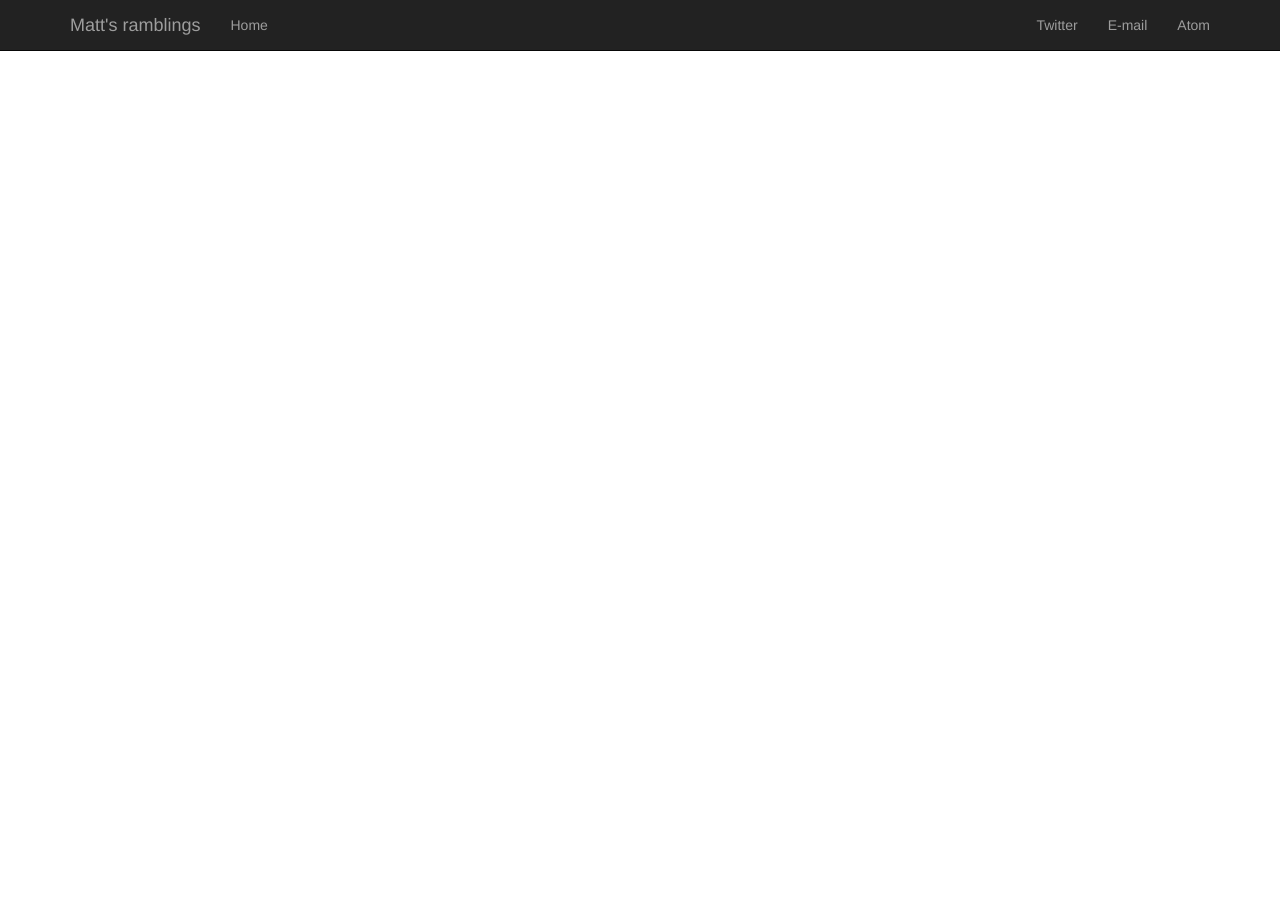
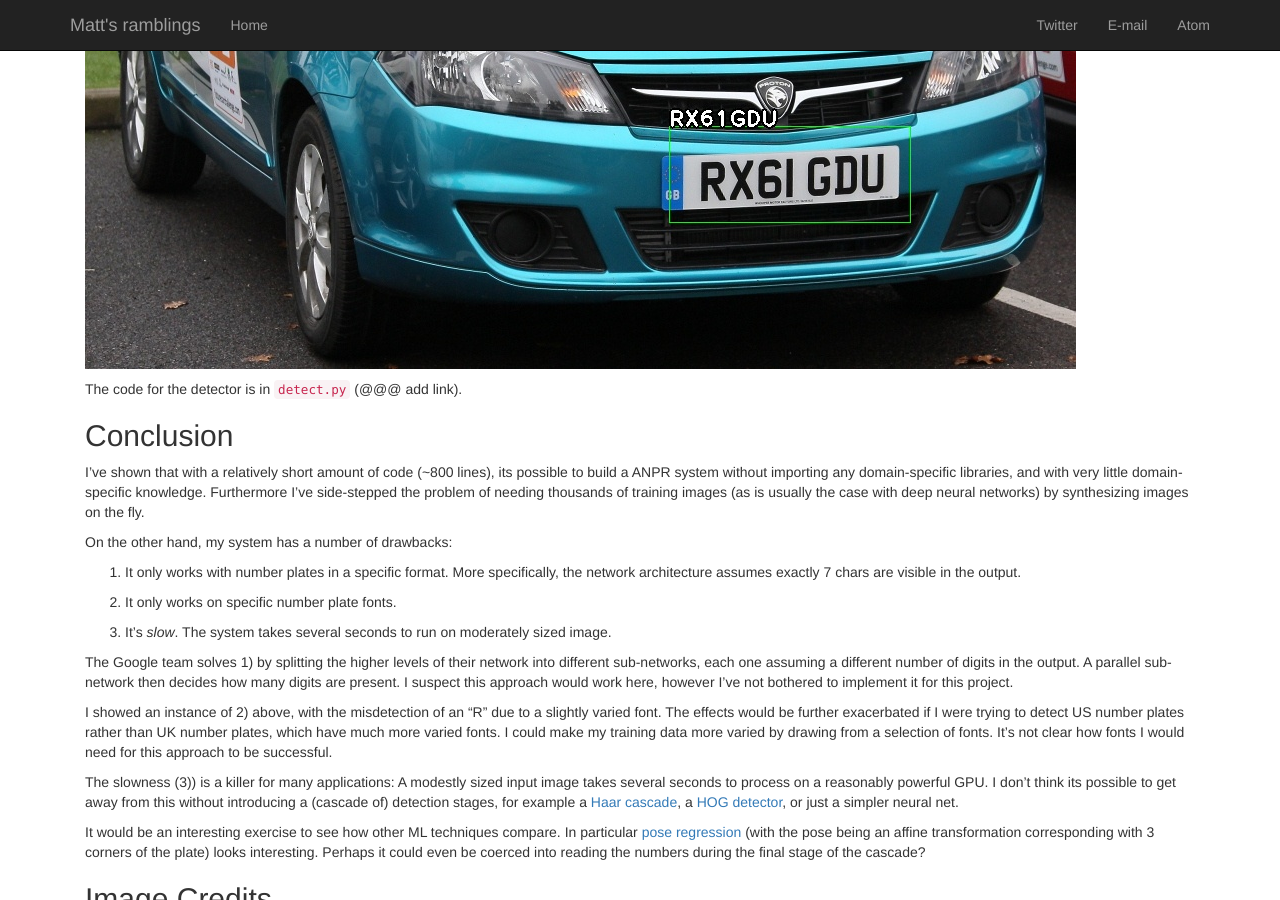
Before and after one commit to matthewearl/matthewearl.github.io, a Jekyll site: the page built from _posts/2016-04-17-cnn-anpr.md, in a window 1280 px wide and 900 px high, scrolled down 6951 px. Built offline with Jekyll 4.4.1, drawn with Linux system fonts in a browser that asks for light colours; nearby versions of some CDN libraries; formulas are drawn with MathJax 3; some of the changed text lies outside the part shown.

Commit message:
Deep ANPR: Add a negative result as well as a conclusion

```diff
--- a/_posts/2016-04-17-cnn-anpr.md
+++ b/_posts/2016-04-17-cnn-anpr.md
@@ -220,7 +220,82 @@
 * The license number corresponding with the box in the group that had the
   highest probability of being present.
 
+Here's the detector applied to the image at the top of this post:
+
+{% include img.html src="/assets/cnn-anpr/out-bad.jpg" alt="Out Bad" %}
+
+<sup>[Image credit](#image_credits)</sup>
+
+Whoops. Here's the window from the above image which gives the maximum presence
+response:
+
+{% include img.html src="/assets/cnn-anpr/bad-window.png" alt="Out Bad" %}
+
+<sup>[Image credit](#image_credits)</sup>
+
+On first glance it appears that this should be an easy case for the detector,
+however it turns out to be an instance of overfitting. Here's the "R" from the
+number plate font used to generate the training images:
+
+{% include img.html src="/assets/cnn-anpr/R.png" alt="R" %}
+
+Note how the leg of the R is at a different angle to the leg of the R in the
+input image.  To test this hypothesis I modified the image in GIMP to more
+closely resemble to training font:
+
+{% include img.html src="/assets/cnn-anpr/gimp-anim.gif" alt="GIMP Anim" %}
+
+And sure enough, the detector now gets the correct result:
+
+{% include img.html src="/assets/cnn-anpr/out-better.jpg" alt="Out Better" %}
+
+The code for the detector is in `detect.py` (@@@ add link).
+
 ## Conclusion
+
+I've shown that with a relatively short amount of code (~800 lines), its
+possible to build a ANPR system without importing any domain-specific
+libraries, and with very little domain-specific knowledge. Furthermore I've
+side-stepped the problem of needing thousands of training images (as is usually
+the case with deep neural networks) by synthesizing images on the fly.
+
+On the other hand, my system has a number of drawbacks:
+
+1. It only works with number plates in a specific format. More specifically,
+   the network architecture assumes exactly 7 chars are visible in the output.
+
+2. It only works on specific number plate fonts.
+
+3. It's *slow*. The system takes several seconds to run on moderately sized
+   image.
+
+The Google team solves 1) by splitting the higher levels of their network into
+different sub-networks, each one assuming a different number of digits in the
+output. A parallel sub-network then decides how many digits are present. I
+suspect this approach would work here, however I've not bothered to implement
+it for this project.
+
+I showed an instance of 2) above, with the misdetection of an "R" due to a
+slightly varied font. The effects would be further exacerbated if I were trying
+to detect US number plates rather than UK number plates, which have much more
+varied fonts. I could make my training data more varied by drawing from a
+selection of fonts. It's not clear how fonts I would need for this approach to
+be successful.
+
+The slowness (3)) is a killer for many applications: A modestly sized input
+image takes several seconds to process on a reasonably powerful GPU. I don't
+think its possible to get away from this without introducing a (cascade of)
+detection stages, for example a [Haar cascade](https://en.wikipedia.org/
+wiki/Viola%E2%80%93Jones_object_detection_framework), a [HOG detector](https://
+en.wikipedia.org/wiki/Histogram_of_oriented_gradients), or just a simpler
+neural net.
+
+It would be an interesting exercise to see how other ML techniques compare. In
+particular [pose regression](http://vision.ucsd.edu/~pdollar/files/papers/
+DollarCVPR10pose.pdf) (with the pose being an affine transformation
+corresponding with 3 corners of the plate) looks interesting. Perhaps it could
+even be coerced into reading the numbers during the final stage of the cascade?
+
 
 
 ## Image Credits
```
Also changed, not shown: assets/cnn-anpr/R.png (added), assets/cnn-anpr/bad-window.png (added), assets/cnn-anpr/gimp-anim.gif (added), assets/cnn-anpr/out-better.jpg (added).
